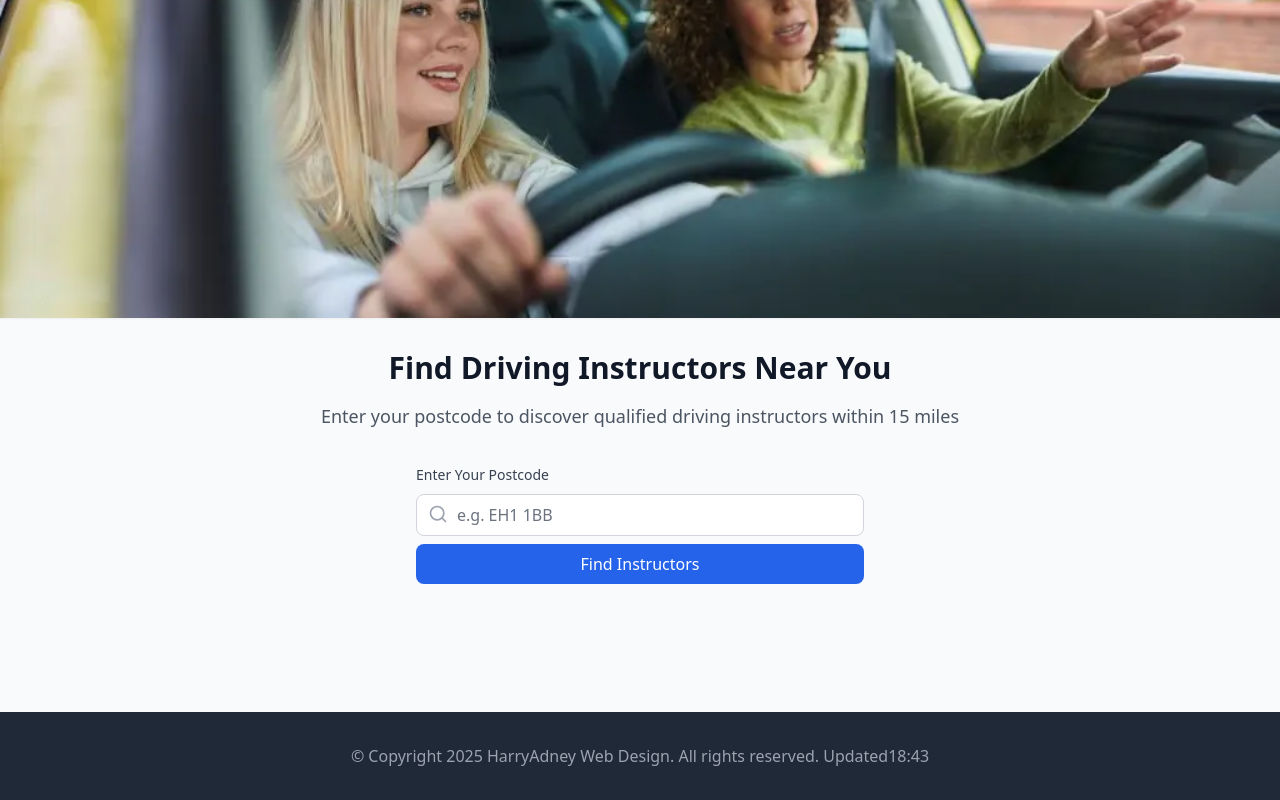
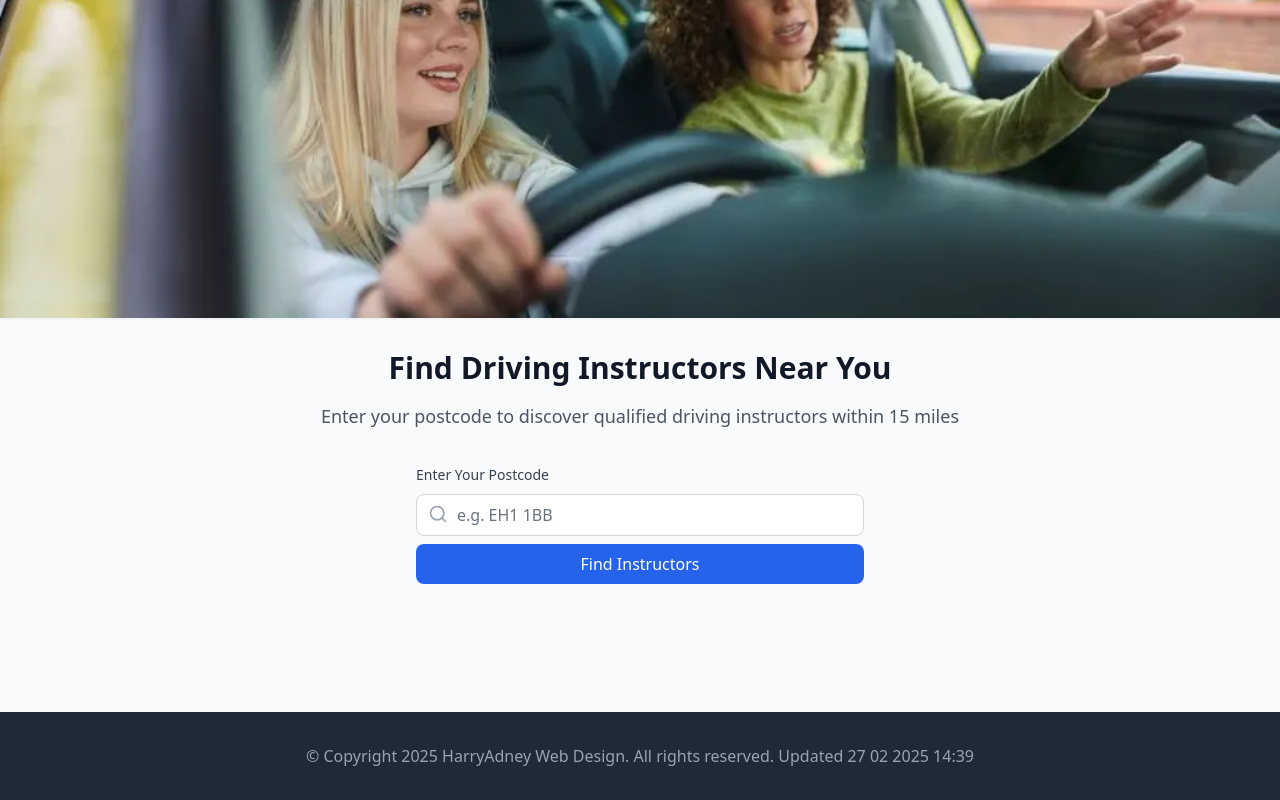
Before and after one commit to HarryAdney/adifinder, a React (Vite) app: page / in a window 1280 px wide. Shown: the part 210-1010 px from the top of the page. Built offline with nearby package versions, Linux system fonts and the light colour scheme.

Commit message:
Double check this is the correct file

```diff
--- a/src/App.tsx
+++ b/src/App.tsx
@@ -53,8 +53,8 @@ function App() {
       <footer className="mt-12 text-white bg-gray-800">
         <div className="px-4 py-8 mx-auto max-w-7xl sm:px-6 lg:px-8">
           <p className="text-center text-gray-400">
-            © Copyright 2025 HarryAdney Web Design. All rights reserved.
-            Updated18:43
+            © Copyright 2025 HarryAdney Web Design. All rights reserved. Updated
+            27 02 2025 14:39
           </p>
         </div>
       </footer>
```
